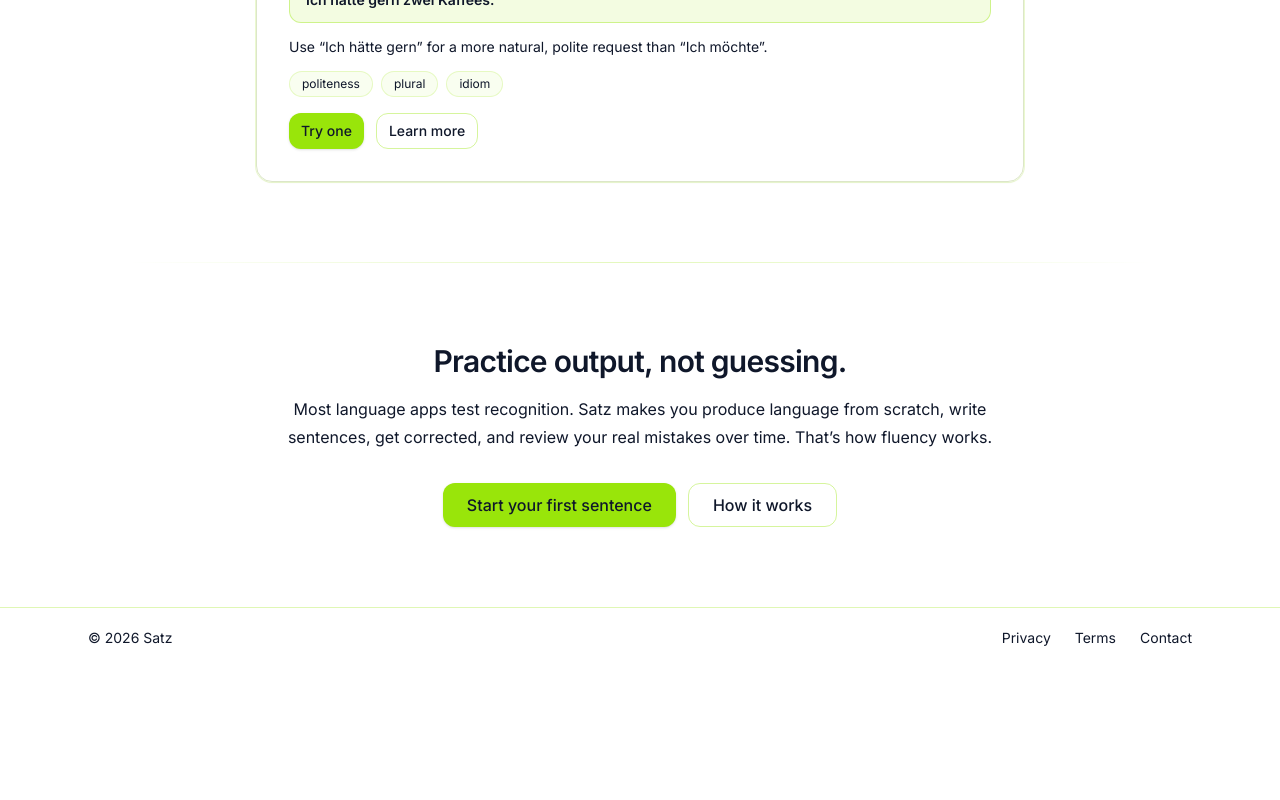
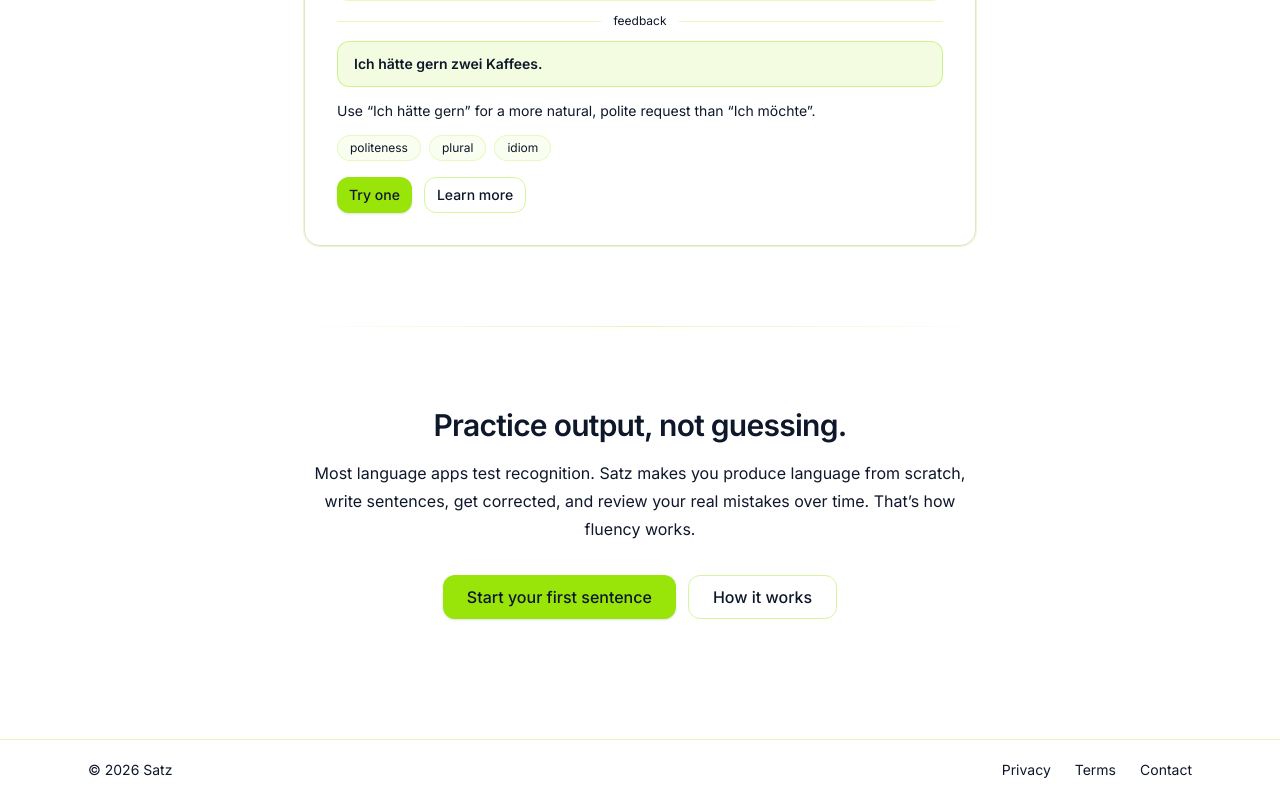
Before and after one commit to beingbiplov/Satz, a Next.js app: page / in a window 1280 px wide. Shown: the part 1433-2233 px from the top of the page. Before the commit the page ends 2101 px from the top, so only its background shows below. Built offline with nearby package versions, Linux system fonts and the light colour scheme.

Commit message:
feat: Refactor Footer and PageShell components for improved layout and styling

```diff
--- a/components/layout/footer.tsx
+++ b/components/layout/footer.tsx
@@ -2,20 +2,22 @@ import Link from "next/link";
 
 export function Footer() {
   return (
-    <footer className='border-t border-brand-30 py-5'>
-      <div className='mx-auto flex max-w-6xl flex-col items-center justify-between gap-6 px-6 sm:flex-row'>
+    <footer className='border-t border-border bg-background' style={{ borderColor: "rgb(var(--primary) / 0.28)" }}>
+      <div className='mx-auto w-full max-w-6xl px-6 py-5'>
+        <div className='flex flex-col items-center justify-between gap-6 sm:flex-row'>
           <div className='text-sm text-muted-foreground'>© {new Date().getFullYear()} Satz</div>
 
           <div className='flex items-center gap-6 text-sm text-muted-foreground'>
-          <Link className='hover:text-foreground transition-colors' href='/privacy'>
+            <Link className='transition-colors hover:text-foreground' href='/privacy'>
               Privacy
             </Link>
-          <Link className='hover:text-foreground transition-colors' href='/terms'>
+            <Link className='transition-colors hover:text-foreground' href='/terms'>
               Terms
             </Link>
-          <Link className='hover:text-foreground transition-colors' href='/contact'>
+            <Link className='transition-colors hover:text-foreground' href='/contact'>
               Contact
             </Link>
+          </div>
         </div>
       </div>
     </footer>
--- a/components/layout/pageShell.tsx
+++ b/components/layout/pageShell.tsx
@@ -1,13 +1,16 @@
-import type { ReactNode } from "react";
 import { Navbar } from "@/components/layout/navbar";
 import { Footer } from "@/components/layout/footer";
 
-export function PageShell({ children }: { children: ReactNode }) {
+export function PageShell({ children }: { children: React.ReactNode }) {
   return (
-    <main className='relative min-h-screen bg-background text-foreground'>
+    <div className='min-h-screen bg-background text-foreground flex flex-col'>
       <Navbar />
-      <div className='relative'>{children}</div>
+
+      <main className='flex-1'>
+        <div className='mx-auto w-full max-w-3xl px-6 py-10'>{children}</div>
+      </main>
+
       <Footer />
-    </main>
+    </div>
   );
 }
```
Lines whose indentation alone changed are shown as unchanged.
